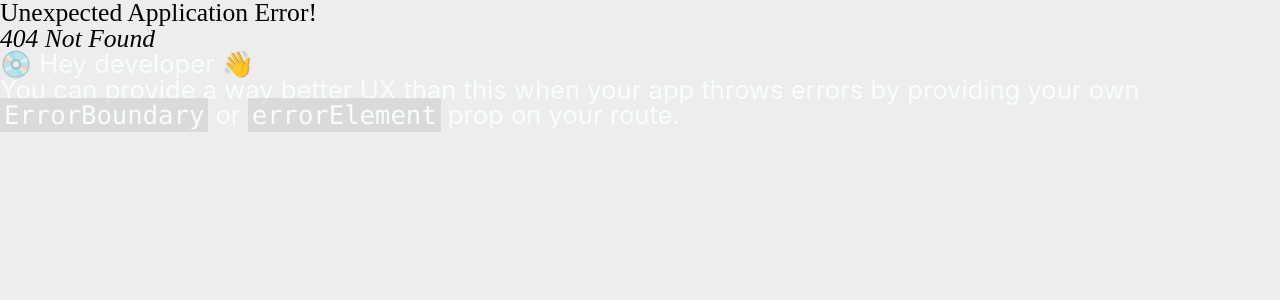
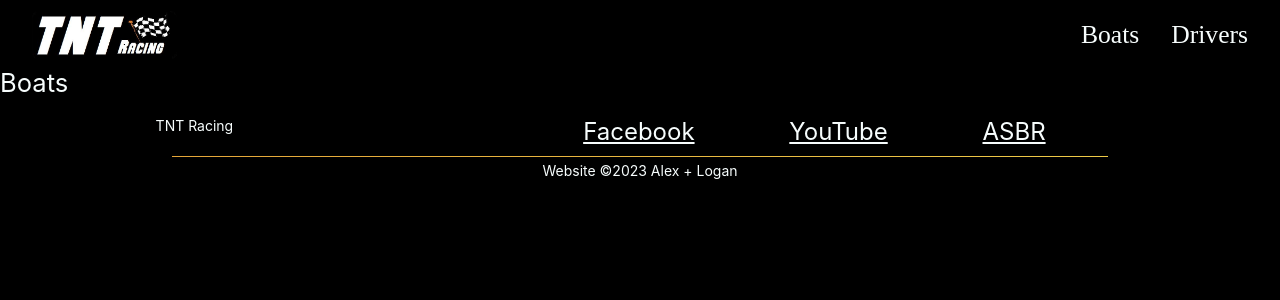
Before and after one commit to Lo-GR/tnt-racing, a React (Create React App) app: page /boats in a window 1280 px wide. Before the commit this address had no page. Shown: the top 300 px of the page. Built offline with nearby package versions, Linux system fonts and the light colour scheme.

Commit message:
add pages and fix styling

```diff
--- a/src/App.tsx
+++ /dev/null
@@ -1,11 +0,0 @@
-
-
-function App() {
-  return (
-    <div >
-      app
-    </div>
-  );
-}
-
-export default App;
--- a/src/Components/Footers/FooterOne/index.tsx
+++ b/src/Components/Footers/FooterOne/index.tsx
@@ -37,7 +37,7 @@ export const FooterOne = () => {
             <p>Accessibility</p>
             <p>Privacy Agreement</p>
           </div> */}
-          <div className="flex flex-row justify-evenly items-center w-1/2">
+          <div className="flex flex-col gap-4 md:flex-row justify-evenly items-center w-1/2">
             {socialMediaLinks.map((social) => {
               return hyperLinkGenerator(social)
             })}
--- a/src/Components/Headers/HeaderOne/index.tsx
+++ b/src/Components/Headers/HeaderOne/index.tsx
@@ -1,33 +1,30 @@
 import { useEffect, useState } from 'react';
 import { Link } from 'react-router-dom';
-import { LinkButton } from '../../Buttons/LinkButton';
-import { Button } from '../../Buttons/ButtonOne';
+
 
 type HeaderOneProps = {
   logo: string;
+  headerRoutes: {
+    route: string
+    title: string
+  }[]
 };
 
-export const HeaderOne = ({ logo }: HeaderOneProps) => {
+export const HeaderOne = ({ logo, headerRoutes }: HeaderOneProps) => {
+
   return (
     <div className="bg-sp-primary-200 h-[70px] ">
       <div className="container mx-auto px-8 flex flex-row  h-full">
-        <div className="flex h-full items-center">
-          <Link to={'/'}>
-            <img src={logo} />
+        <div className="flex h-full justify-start items-center">
+          <Link to={'/'} className="">
+            <img className='h-12' src={logo} />
           </Link>
         </div>
-        {/* {validUser ? (
-          <div className="flex flex-row w-full justify-end items-center h-full space-x-8">
-            <LinkButton to={"/dashboard"}>Dashboard</LinkButton>
-            <LinkButton to={"/signup"}>Profile</LinkButton>
-            <Button onClick={handleLogout}>Logout</Button>
-          </div>
-        ) : (
-          <div className="flex flex-row w-full justify-end items-center h-full space-x-8">
-            <LinkButton to={"/login"}>Login</LinkButton>
-            <LinkButton to={"/signup"}>Signup</LinkButton>
-          </div>
-        )} */}
+        <div className="flex flex-row w-full justify-end items-center h-full space-x-8 ">
+          {headerRoutes.map((route) => {
+            return <Link className="text-sp-secondary-300" to={route.route}>{route.title}</Link>
+          })}
+        </div>
       </div>
     </div>
   );
--- a/src/Components/Heros/HeroVideo/index.tsx
+++ b/src/Components/Heros/HeroVideo/index.tsx
@@ -38,7 +38,7 @@ const textVariants = {
 
 export const HeroVideo = ({ youtubeId, title, text }: HeroVideoProps) => {
   return (
-    <div className="overflow-hidden relative w-full">
+    <div className="overflow-hidden relative w-full h-[calc(100vh-200px)] md:h-[700px]">
       <div className="absolute isolate h-full w-[4/5] z-10 flex justify-center items-start left-[10%] flex-col">
         <motion.p
           variants={titleVariants}
@@ -55,7 +55,7 @@ export const HeroVideo = ({ youtubeId, title, text }: HeroVideoProps) => {
           {text}
         </motion.p>
       </div>
-      <div className="z-3 frame-container">
+      <div className="z-3 frame-container h-full">
         <iframe
           className="w-full absolute"
           height="300"
--- /dev/null
+++ b/src/Helpers/config.tsx
@@ -0,0 +1,10 @@
+export const headerRoutes = [
+  {
+    route: '/boats',
+    title: 'Boats'
+  },
+  {
+    route: '/drivers',
+    title: 'Drivers'
+  }
+]
--- /dev/null
+++ b/src/Pages/Boats/index.tsx
@@ -0,0 +1,7 @@
+export const Boats = ({ }) => {
+  return (
+    <div>
+      <p>Boats</p>
+    </div>
+  )
+}
--- /dev/null
+++ b/src/Pages/Drivers/index.tsx
@@ -0,0 +1,7 @@
+export const Drivers = ({ }) => {
+  return (
+    <div>
+      <p>Drivers</p>
+    </div>
+  )
+}
--- /dev/null
+++ b/src/Pages/Error/index.tsx
@@ -0,0 +1,7 @@
+export const Error = ({ }) => {
+  return (
+    <div>
+      <p>Error: Contact Logan and Alex about this</p>
+    </div>
+  )
+}
--- /dev/null
+++ b/src/Pages/Home/index.tsx
@@ -0,0 +1,15 @@
+import React from 'react'
+import { HeroVideo } from '../../Components/Heros/HeroVideo'
+
+type Props = {}
+
+export default function Home({ }: Props) {
+  return (
+    <div>
+      <HeroVideo
+        youtubeId="xpVvBpgZvFE"
+        title="TNT RACING"
+        text="Something something, we gotta go fast something" />
+    </div>
+  )
+}
--- a/src/index.css
+++ b/src/index.css
@@ -168,6 +168,7 @@ body,
 #root {
   height: 100%;
   width: 100%;
+  background-color: #000000;
 }
 
 code {
--- a/src/index.tsx
+++ b/src/index.tsx
@@ -1,10 +1,14 @@
 import ReactDOM from 'react-dom/client';
-import App from './App';
 import { createBrowserRouter, RouterProvider, Outlet } from 'react-router-dom';
 import './index.css';
 import { FooterOne } from './Components/Footers/FooterOne';
 import { HeaderOne } from './Components/Headers/HeaderOne';
-import logo from './Images/TNTLogo.png';
+import logo from './images/TNTLogo.png';
+import Home from './Pages/Home';
+import { headerRoutes } from './Helpers/config';
+import { Error } from './Pages/Error';
+import { Boats } from './Pages/Boats';
+import { Drivers } from './Pages/Drivers';
 
 const root = ReactDOM.createRoot(
   document.getElementById('root') as HTMLElement
@@ -13,7 +17,7 @@ const root = ReactDOM.createRoot(
 const Layout = () => {
   return (
     <>
-      <HeaderOne logo={logo} />
+      <HeaderOne logo={logo} headerRoutes={headerRoutes} />
       <Outlet />
       <FooterOne />
     </>
@@ -23,13 +27,23 @@ const Layout = () => {
 const router = createBrowserRouter([
   {
     element: <Layout />,
-    //errorElement: <ErrorPage />,
+    errorElement: <Error />,
     children: [
       {
         path: '/',
-        element: <App />,
-        //errorElement: <ErrorPage />,
+        element: <Home />,
+        errorElement: <Error />,
       },
+      {
+        path: '/boats',
+        element: <Boats />,
+        errorElement: <Error />
+      },
+      {
+        path: '/drivers',
+        element: <Drivers />,
+        errorElement: <Error />
+      }
     ],
   },
 ]);
--- a/tailwind.config.js
+++ b/tailwind.config.js
@@ -5,7 +5,7 @@ module.exports = {
     extend: {
       colors: {
         'sp-primary': {
-          200: '#060903',
+          200: '#000000',
           300: '#231F20',
           400: '#54482C',
           // 500: '#00ADB5',
```
